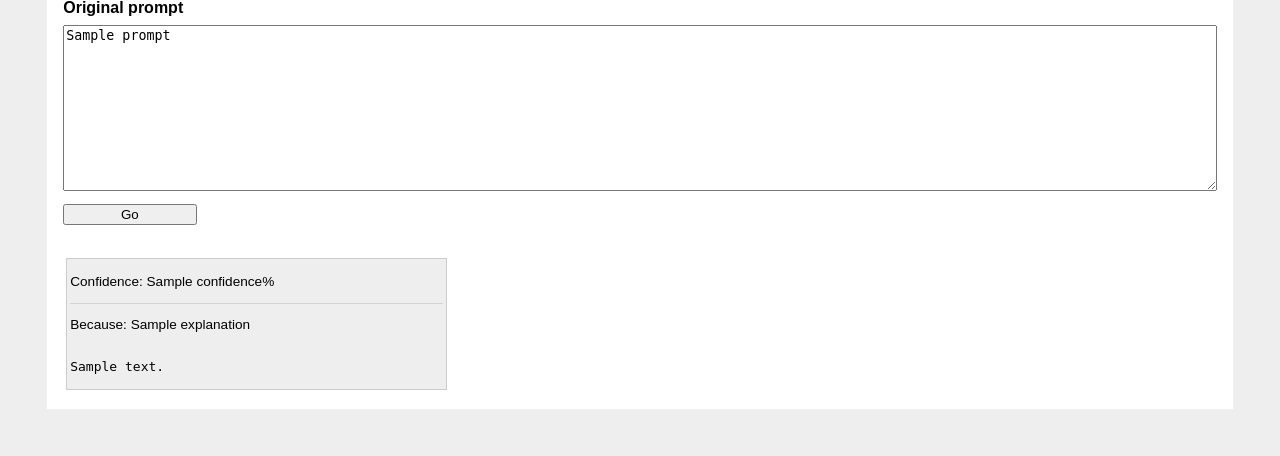
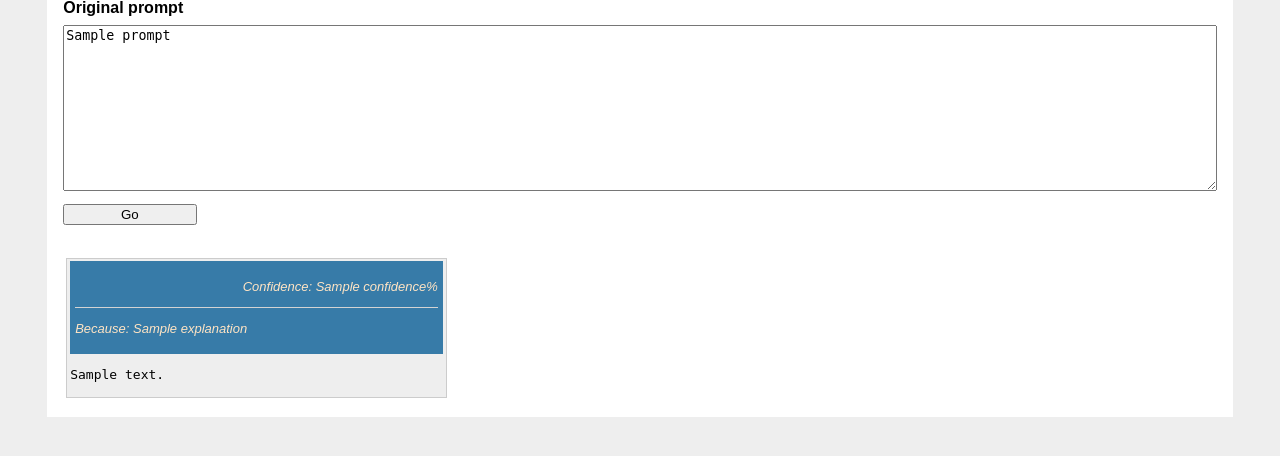
Before and after one commit to FormulaMonks/gptgladiator, a Flask app: template gladiator/templates/index.html in a window 1280 px wide. Shown: the part 129-585 px from the top of the page. Run offline with Flask 3, Linux system fonts and the light colour scheme; the template is opened without the code that fills it: most values are stand-ins (such as "Sample title", 1, 10 or a date in 2020).

Commit message:
Add a bit of styling for explanations

```diff
--- a/gladiator/static/style.css
+++ b/gladiator/static/style.css
@@ -78,7 +78,7 @@ nav ul li a, nav ul li span, header .action {
 
 .replies {
     display: flex;
-    flex-wrap: wrap;
+    flex-wrap: nowrap;
 }
 
 .reply {
@@ -122,6 +122,19 @@ nav ul li a, nav ul li span, header .action {
     height: 100%;
 }
 
+.reply .explanation {
+    font-size: small;
+    color: bisque;
+    background-color: #377ba8;
+    padding: 5px;
+    font-style: italic;
+}
+
+.reply .explanation .rate {
+    text-align: right;
+}
+
+
 .content:last-child {
     margin-bottom: 0;
 }
```
